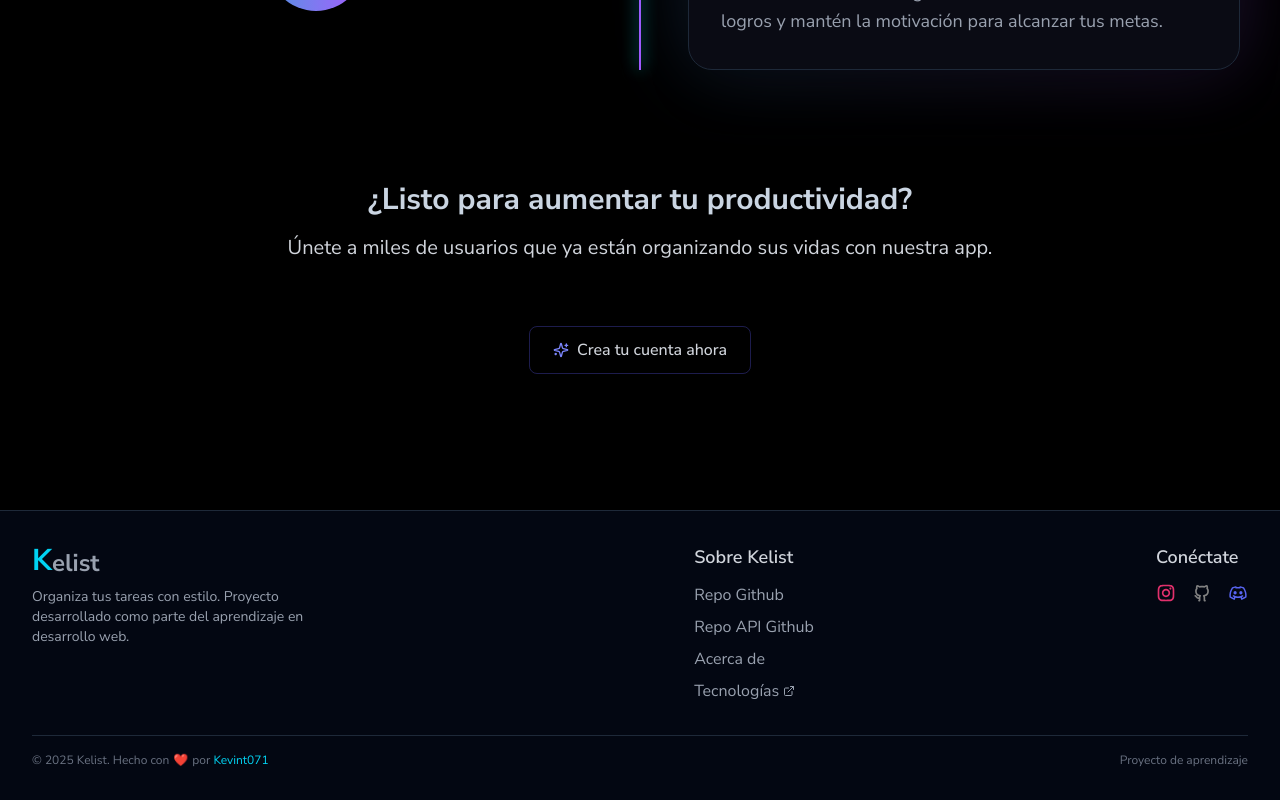
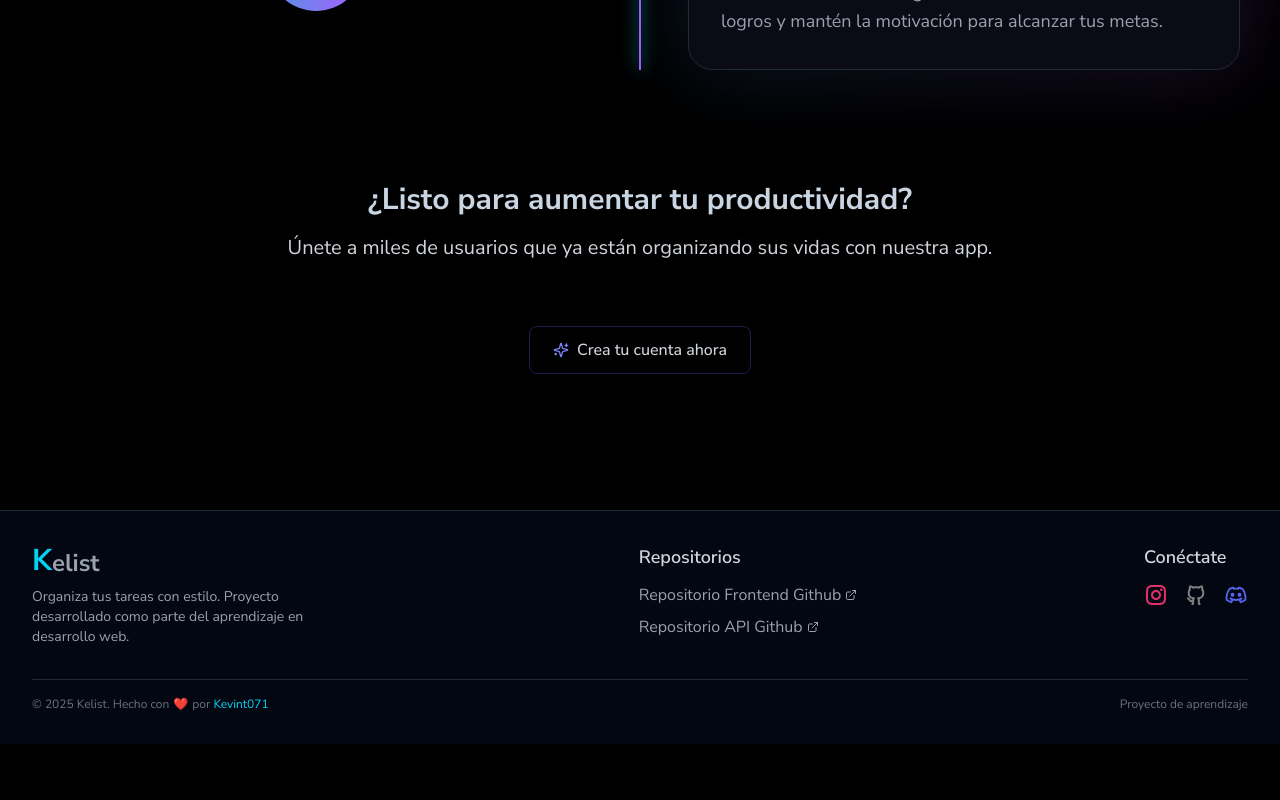
Before and after one commit to Kevint071/Kelist, a Next.js app: page / in a window 1280 px wide. Shown: the part 1987-2787 px from the top of the page. After the commit the page ends 2731 px from the top, so only its background shows below. Built offline with nearby package versions, Linux system fonts and the light colour scheme.

Commit message:
feat: update Footer component with social links, navigation improvements, and tooltips

```diff
--- a/src/components/Footer.tsx
+++ b/src/components/Footer.tsx
@@ -1,67 +1,85 @@
-import Link from "next/link"
+import Link from "next/link";
 import { RiDiscordLine, RiGithubLine, RiInstagramLine } from "react-icons/ri";
-import { ExternalLink } from "lucide-react"
+import { ExternalLink } from "lucide-react";
 
 const socialLinks = [
-  { name: "Instagram", icon: RiInstagramLine, color: "#E1306C", href: "https://instagram.com" },
-  { name: "GitHub", icon: RiGithubLine, color: "#818181", href: "https://github.com" },
-  { name: "Discord", icon: RiDiscordLine, color: "#5865F2", href: "https://discord.com" },
+  {
+    name: "Instagram",
+    icon: RiInstagramLine,
+    color: "#E1306C",
+    href: "hhttps://www.instagram.com/_kevin071/",
+    tooltipText: "_kevin071",
+  },
+  {
+    name: "GitHub",
+    icon: RiGithubLine,
+    color: "#818181",
+    href: "https://github.com/Kevint071",
+    tooltipText: "Kevint071",
+  },
+  {
+    name: "Discord",
+    icon: RiDiscordLine,
+    color: "#5865F2",
+    href: "https://discord.com",
+    tooltipText: ".andrestorrem",
+  },
 ];
 
 const navigationLinks = [
-  { name: "Repo Github", href: "" },
-  { name: "Repo API Github", href: "https://github.com/Kevint071/KelistAPI" },
-  { name: "Acerca de", href: "/about" },
-]
+  { name: "Repositorio Frontend Github", href: "https://github.com/Kevint071/Kelist" },
+  { name: "Repositorio API Github", href: "https://github.com/Kevint071/KelistAPI" },
+];
 
 export default function Footer() {
   return (
-    <footer className="w-full bg-gray-950 py-8 mt-auto border-t border-gray-800">
+    <footer className="mt-auto w-full border-t border-gray-800 bg-gray-950 py-8 z-10">
       <div className="container mx-auto px-4 sm:px-6 lg:px-8">
         {/* Main Footer Content */}
-        <div className="flex flex-col md:flex-row justify-between items-center md:items-start gap-6">
+        <div className="flex flex-col items-center justify-between gap-6 md:flex-row md:items-start">
           {/* Brand Column */}
           <div className="text-center md:text-left">
-            <Link href="/" className="inline-flex items-end group">
-              <span className="text-3xl font-bold text-cyan-400 group-hover:text-cyan-300 transition-colors duration-300">K</span>
-              <span className="text-2xl font-bold text-gray-400 group-hover:text-gray-300 transition-colors duration-300">elist</span>
+            <Link href="/" className="group inline-flex items-end">
+              <span className="text-3xl font-bold text-cyan-400 transition-colors duration-300 group-hover:text-cyan-300">
+                K
+              </span>
+              <span className="text-2xl font-bold text-gray-400 transition-colors duration-300 group-hover:text-gray-300">
+                elist
+              </span>
             </Link>
-            <p className="text-sm text-gray-400 mt-2 max-w-xs">
-              Organiza tus tareas con estilo. Proyecto desarrollado como parte del aprendizaje en desarrollo web.
+            <p className="mt-2 max-w-xs text-sm text-gray-400">
+              Organiza tus tareas con estilo. Proyecto desarrollado como parte
+              del aprendizaje en desarrollo web.
             </p>
           </div>
 
           {/* Navigation Links */}
           <div className="flex flex-col items-center md:items-start">
-            <h3 className="text-gray-300 font-semibold mb-3 text-lg">Sobre Kelist</h3>
-            <ul className="flex flex-col items-center md:items-start space-y-2">
+            <h3 className="mb-3 text-lg font-semibold text-gray-300">
+              Repositorios
+            </h3>
+            <ul className="flex flex-col items-center space-y-2 md:items-start">
               {navigationLinks.map((link) => (
                 <li key={link.name}>
                   <Link
                     href={link.href}
-                    className="text-gray-400 hover:text-cyan-400 transition-colors duration-200 flex items-center gap-1"
+                    target="_blank"
+                    rel="noopener noreferrer"
+                    className="flex items-center gap-1 text-gray-400 transition-colors duration-200 hover:text-cyan-400"
                   >
                     <span>{link.name}</span>
+                    <ExternalLink className="h-3 w-3" />
                   </Link>
                 </li>
               ))}
-              <li>
-                <Link
-                  href="https://nextjs.org/"
-                  target="_blank"
-                  rel="noopener noreferrer"
-                  className="text-gray-400 hover:text-cyan-400 transition-colors duration-200 flex items-center gap-1"
-                >
-                  <span>Tecnologías</span>
-                  <ExternalLink className="w-3 h-3" />
-                </Link>
-              </li>
             </ul>
           </div>
 
           {/* Social Links */}
           <div className="flex flex-col items-center md:items-start">
-            <h3 className="text-gray-300 font-semibold mb-3 text-lg">Conéctate</h3>
+            <h3 className="mb-3 text-lg font-semibold text-gray-300">
+              Conéctate
+            </h3>
             <div className="flex space-x-4">
               {socialLinks.map((social) => (
                 <a
@@ -69,10 +87,14 @@ export default function Footer() {
                   href={social.href}
                   target="_blank"
                   rel="noopener noreferrer"
-                  className="text-gray-400 hover:text-cyan-400 transform hover:scale-110 transition-all duration-200"
+                  className="group relative transform text-gray-400 transition-all duration-200 hover:scale-110 hover:text-cyan-400"
                   aria-label={social.name}
+                  data-tooltip={social.tooltipText} // Se usa el atributo personalizado
                 >
-                  <social.icon className="w-5 h-5" color={social.color}/>
+                  <social.icon className="h-6 w-6" color={social.color} />
+                  <span className="absolute -top-10 left-1/2 -translate-x-1/2 transform rounded-md bg-gray-800 px-2 py-1 text-sm text-white opacity-0 transition-opacity duration-200 group-hover:opacity-100">
+                    {social.tooltipText}
+                  </span>
                 </a>
               ))}
             </div>
@@ -80,17 +102,25 @@ export default function Footer() {
         </div>
 
         {/* Bottom Footer */}
-        <div className="mt-8 pt-4 border-t border-gray-800 flex flex-col sm:flex-row justify-between items-center">
-          <p className="text-gray-500 text-xs">
+        <div className="mt-8 flex flex-col items-center justify-between border-t border-gray-800 pt-4 sm:flex-row">
+          <p className="text-xs text-gray-500">
             © {new Date().getFullYear()} Kelist. Hecho con
-            <span className="inline-block mx-1 text-red-500 animate-pulse">❤️</span>
-            por <a href="https://github.com/Kevint071" className="text-cyan-400 hover:text-cyan-300 transition-colors duration-200">Kevint071</a>
+            <span className="mx-1 inline-block animate-pulse text-red-500">
+              ❤️
+            </span>
+            por{" "}
+            <a
+              href="https://github.com/Kevint071"
+              className="text-cyan-400 transition-colors duration-200 hover:text-cyan-300"
+            >
+              Kevint071
+            </a>
           </p>
-          <p className="text-gray-500 text-xs mt-2 sm:mt-0">
+          <p className="mt-2 text-xs text-gray-500 sm:mt-0">
             Proyecto de aprendizaje
           </p>
         </div>
       </div>
     </footer>
-  )
+  );
 }
```
